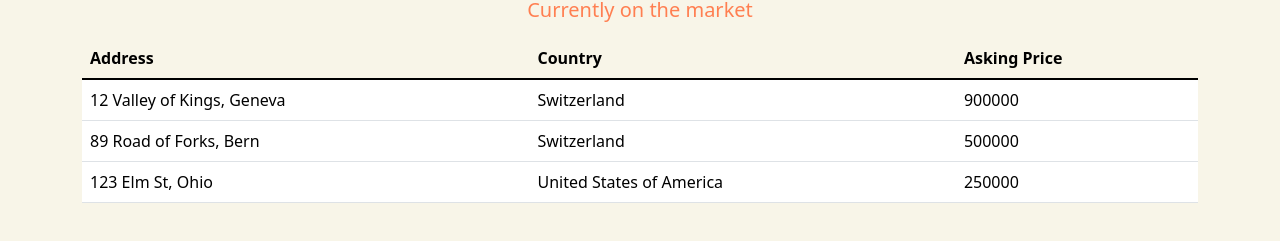
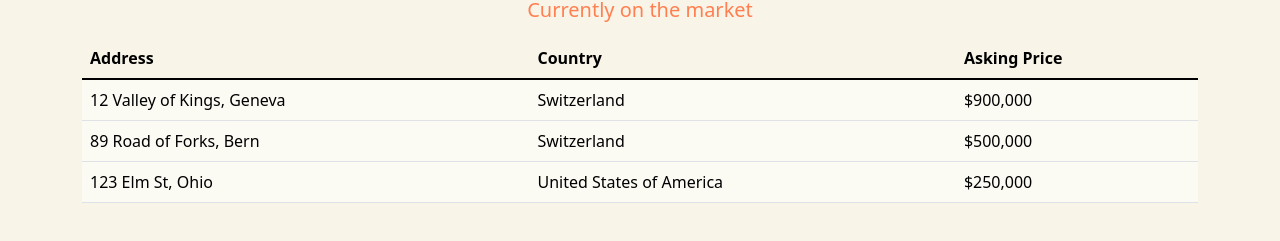
Before and after one commit to bryanleonard/terranova, a Next.js app: page / in a window 1280 px wide. Shown: the part 221-462 px from the top of the page. Built offline with nearby package versions, Linux system fonts and the light colour scheme.

Commit message:
Adjust some CSS add sub-component and current formatting.

```diff
--- a/jsconfig.json
+++ b/jsconfig.json
@@ -2,6 +2,7 @@
   "compilerOptions": {
     "paths": {
       "@/*": ["./src/*"]
-    }
+    },
   }
+
 }
--- a/public/css/styles.css
+++ b/public/css/styles.css
@@ -2,7 +2,7 @@ body {
     background: #f8f5e8;
 }
 
-.themeFontColor {
+.theme-text-color {
     color: #ff7f51;
 }
 
--- a/src/components/app.js
+++ b/src/components/app.js
@@ -1,9 +1,13 @@
+import Head from 'next/head';
 import Banner from './banner';
 import HouseList from './houseList';
 
 const App = () => {
 	return  (
 		<>
+			<Head>
+				<title>TERRANOVA</title>
+			</Head>
 			<Banner headerText="Providing houses all over the world."/>
 			<HouseList />
 		</>
--- a/src/components/banner.js
+++ b/src/components/banner.js
@@ -8,7 +8,7 @@ const Banner = ({headerText}) => {
         <div className="col-3">
             <img src="/logo.png" alt="Terranova logo" className="img-logo" />
         </div>
-        <div className={`${styles.subtitle} col-9 d-flex align-items-center`}>
+        <div className={`${styles.subtitle} theme-text-color col-9 d-flex align-items-center`}>
             <h4 className="align-middle">{headerText}</h4>
         </div>
       </header>
--- a/src/components/banner.module.scss
+++ b/src/components/banner.module.scss
@@ -4,7 +4,6 @@
 
     h4 {
         width: 100%;
-        color: #ff7f51;
         font-style: italic;
     }
 }
--- a/src/components/houseList.js
+++ b/src/components/houseList.js
@@ -1,4 +1,5 @@
 import styles from './houseList.module.scss';
+import HouseRow from './houseRow';
 
 const houses = [
     {
@@ -26,7 +27,7 @@ const HouseList = () => {
     return (
         <>
             <div className="row mb-2">
-                <h5 className="themeFontColor text-center">
+                <h5 className="theme-text-color text-center">
                     Currently on the market
                 </h5>
             </div>
@@ -39,13 +40,10 @@ const HouseList = () => {
                         <td>Asking Price</td>
                     </tr>
                 </thead>
+
                 <tbody>
-                    {houses.map(h => (
-                        <tr key={h.id}>
-                            <td>{h.address}</td>
-                            <td>{h.country}</td>
-                            <td>{h.price}</td>
-                        </tr>
+                    {houses.map((h) => (
+                        <HouseRow key={h.id} house={h} />
                     ))}
                 </tbody>
             </table>
--- a/src/components/houseList.module.scss
+++ b/src/components/houseList.module.scss
@@ -1,4 +1,5 @@
 .houseList {
+
 
     thead {
         border-bottom: 2px solid #000;
@@ -7,6 +8,28 @@
             background: transparent;
             cursor: default;
             font-weight: 600;
+            box-shadow: none !important;
         }
     }
+
+    tbody {
+        tr {
+            &:hover {
+
+                td {
+                    background: rgb(255 255 255 / 80%) !important;
+                }
+
+            }
+
+            td {
+                background: rgb(255 255 255 / 50%);
+                box-shadow: none !important;
+            }
+
+
+        }
+    }
+
+
 }
--- /dev/null
+++ b/src/components/houseRow.js
@@ -0,0 +1,15 @@
+import formatCurrency from "../helpers/formatCurrency";
+
+const HouseRow = ({house}) => {
+    return (
+        <tr>
+            <td>{house.address}</td>
+            <td>{house.country}</td>
+            <td>{formatCurrency.format(house.price)}</td>
+            {/* <td>{house.price}</td> */}
+
+        </tr>
+    )
+}
+
+export default HouseRow;
--- /dev/null
+++ b/src/helpers/formatCurrency.js
@@ -0,0 +1,7 @@
+const formatCurrency = Intl.NumberFormat("en-US",  {
+	style: "currency",
+	currency: "USD",
+	maximumFractionDigits: 0
+});
+
+export default formatCurrency;
--- a/src/pages/_document.js
+++ b/src/pages/_document.js
@@ -5,7 +5,7 @@ export default function Document() {
     <Html lang="en">
       <Head>
         <link href="https://cdn.jsdelivr.net/npm/bootstrap@5.3.3/dist/css/bootstrap.min.css" rel="stylesheet" />
-        <link href="css/styles.css" rel="stylesheet" />
+        <link rel="stylesheet" href="../css/styles.css" />
       </Head>
       <body>
         <div className="container">
```
